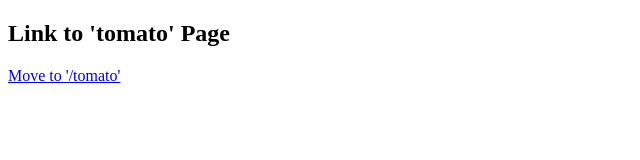
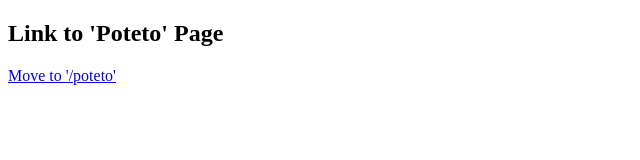
Before and after one commit to md-javastudy/frontend, a Next.js app: page / in a window 1280 px wide. Shown: the top 160 px of the page, without its empty margins (0-640 px from the left). Built offline with nearby package versions, Linux system fonts and the light colour scheme.

Commit message:
[FEAT] 유동적인 Link 사용

```diff
--- a/pages/index.jsx
+++ b/pages/index.jsx
@@ -3,8 +3,8 @@ import Link from "next/link";
 const App = () => {
   return (
     <div>
-      <h2>Link to 'tomato' Page</h2>
-      <Link href="/tomato">Move to '/tomato'</Link>
+      <h2>Link to 'Poteto' Page</h2>
+      <Link href="/vegetable/poteto">Move to '/poteto'</Link>
     </div>
   );
 };
```
Also changed, not shown: pages/vegetable/[name].jsx (added, +15 -0 lines).
